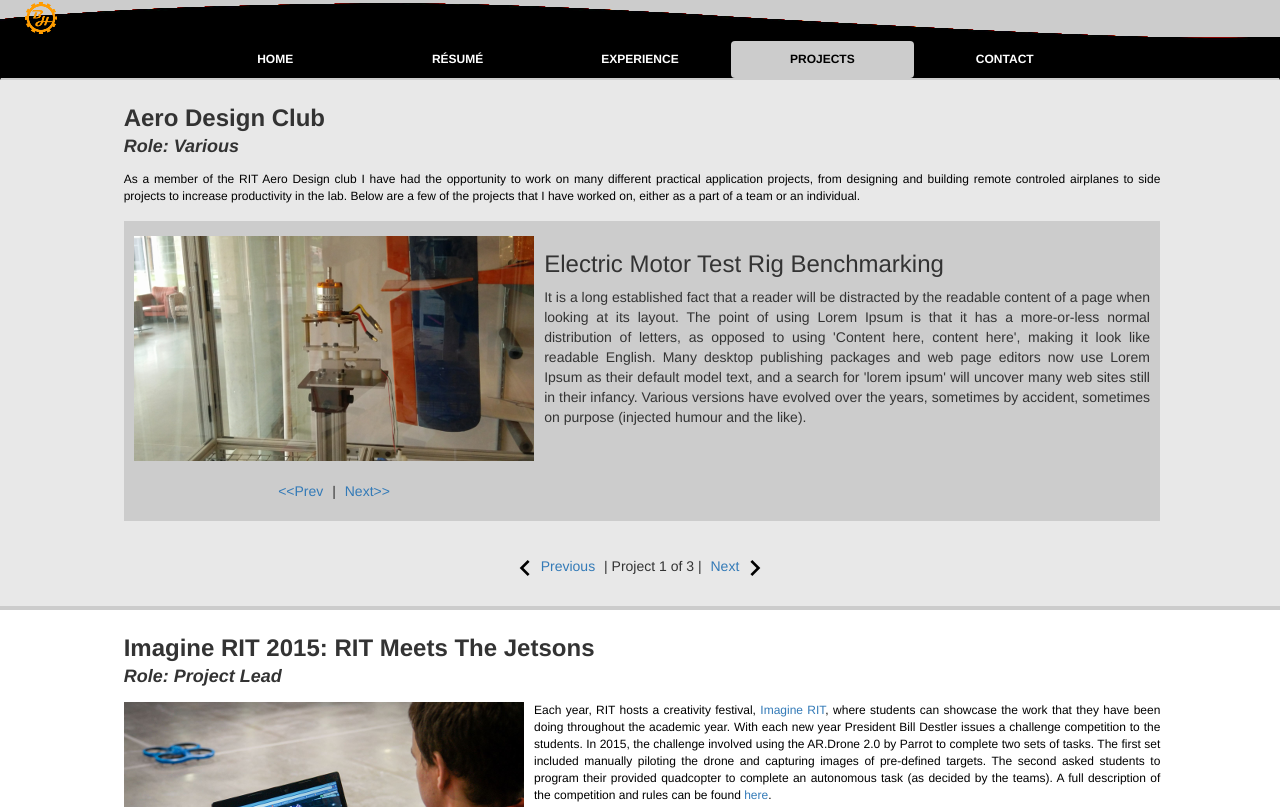
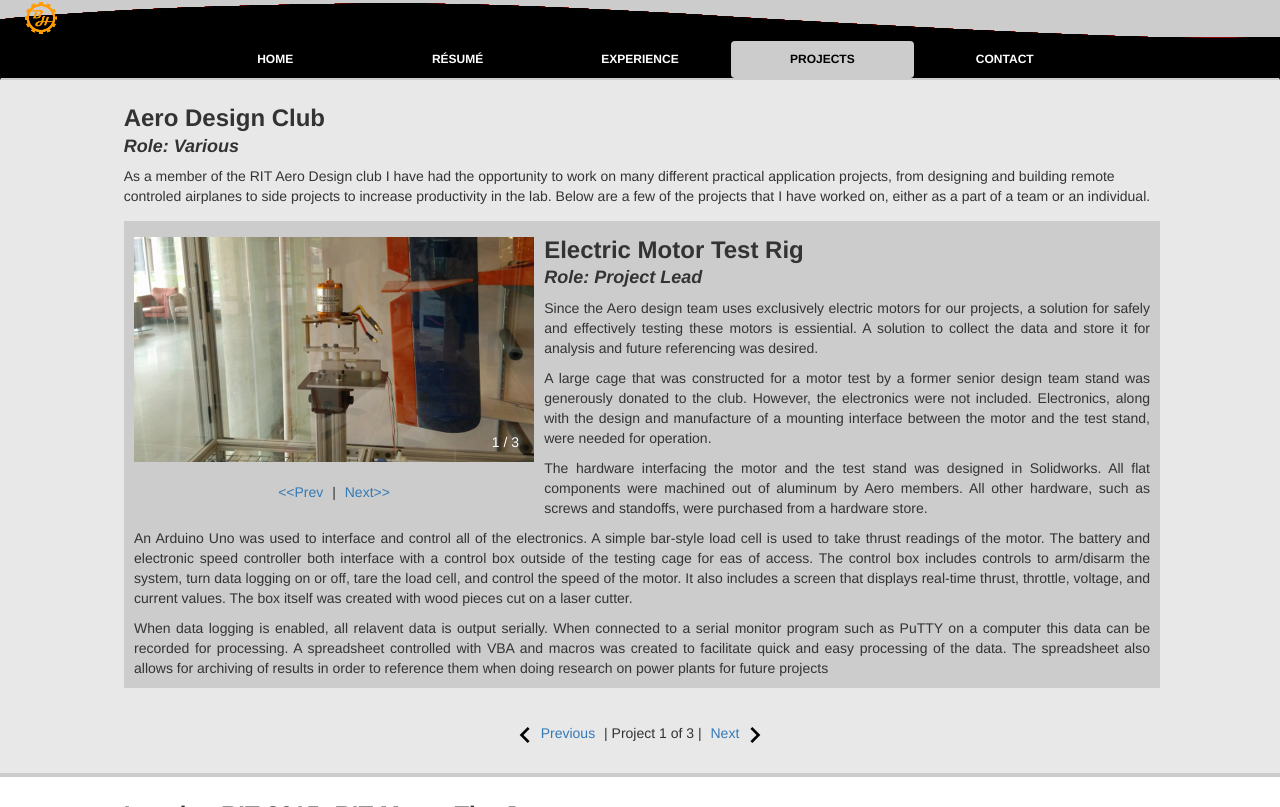
Before and after one commit to hrabovskyb/personal-website, a plain HTML site: page Content/projects.html in a window 1280 px wide. Shown: the top 807 px of the page. Drawn offline with nearby package versions, Linux system fonts and the light colour scheme.

Commit message:
Projects page update
Added content. Added slide numbers to aero project images.

```diff
--- a/Content/projects.css
+++ b/Content/projects.css
@@ -4,25 +4,25 @@
 	background-color: #e8e8e8;
 	border-bottom: 2px solid #ccc;
 }
-.caption h3{
+h3{
 	font-weight: bold;
 	margin-top: 5px;
 	margin-bottom: 5px;
 	text-align: left;
 }
-.caption h4 {
+h4 {
 	font-weight: bold;
 	font-style: italic;
 	margin-top: 0;
 	text-align: left;
 }
-.caption h5{
+h5{
 	font-weight: bold;
 	margin-top: 0;
 	text-align: center;
 	font-style: italic;
 }
-.caption p{
+.caption .project-description p{
 	padding-top: 5px;
 	color: #000;
 	font-size: 12px;
@@ -149,3 +149,12 @@
 #total-project-caption{
 	display: inline-block;
 }
+
+/* caption */
+.cycle-caption {
+	position: absolute;
+	color: white;
+ 	bottom: 10px;
+ 	right: 15px;
+ 	z-index: 700;
+}
--- a/Content/projects.html
+++ b/Content/projects.html
@@ -31,15 +31,6 @@
 	      </ul>
 	    </div>
   	</div>
-  	<!--div class="cycle-slideshow" data-cycle-speed="500" data-cycle-timeout="2000" data-cycle-auto-height="4:3" data-cycle-pause-on-hover="true">
-        <img src="Media/ritMeetsTheJetsons.png">
-        <img src="Media/jetsons_img1.png">
-        <img src="Media/jetsons_img2.png">
-        <img src="Media/jetsons_img5.png">
-        <img src="Media/jetsons_img3.png">
-        <img src="Media/jetsons_img4.png">
-        <img src="Media/jetsons_img6_22.png">
-    </div-->
 
   	<div class="projects">
   		<div class="container" id="aerodesign">
@@ -51,11 +42,12 @@
 			            <p>As a member of the RIT Aero Design club I have had the opportunity to work on many different practical application projects, from designing and building remote controled airplanes to side projects to increase productivity in the lab. Below are a few of the projects that I have worked on, either as a part of a team or an individual.</p>
 	          		</div>
 
-	          		<div class="cycle-slideshow" data-cycle-auto-height="2" data-cycle-timeout="0" data-cycle-prev="#prev-project" data-cycle-next="#next-project" data-cycle-loader="wait" data-cycle-slides="> div" data-cycle-caption="#total-project-caption" data-cycle-caption-template="Project {{slideNum}} of {{slideCount}}" >
+	          		<div class="cycle-slideshow" data-cycle-auto-height="0" data-cycle-timeout="0" data-cycle-prev="#prev-project" data-cycle-next="#next-project" data-cycle-loader="wait" data-cycle-slides="> div" data-cycle-caption="#total-project-caption" data-cycle-caption-template="Project {{slideNum}} of {{slideCount}}">
 
 						<div class="project-slide">
           					<div class="slideshow-container">
 	          					<div class="cycle-slideshow project-photos" data-cycle-timeout="0" data-cycle-prev="#prev-project3-image" data-cycle-next="#next-project3-image">
+	          						<div class="cycle-caption"></div>
 	          						<img src="Media/aero-teststand-1.png">
 	                                <img src="Media/aero-teststand-2.png">
 	                                <img src="Media/aero-teststand-3.png">
@@ -67,14 +59,20 @@
 	          					</div>
 	          				</div>
           					<div class="project-description">
-          						<h3>Electric Motor Test Rig Benchmarking</h3>
-          						<p>It is a long established fact that a reader will be distracted by the readable content of a page when looking at its layout. The point of using Lorem Ipsum is that it has a more-or-less normal distribution of letters, as opposed to using 'Content here, content here', making it look like readable English. Many desktop publishing packages and web page editors now use Lorem Ipsum as their default model text, and a search for 'lorem ipsum' will uncover many web sites still in their infancy. Various versions have evolved over the years, sometimes by accident, sometimes on purpose (injected humour and the like).</p>
+          						<h3>Electric Motor Test Rig</h3>
+          						<h4>Role: Project Lead</h4>
+          						<p>Since the Aero design team uses exclusively electric motors for our projects, a solution for safely and effectively testing these motors is essiential. A solution to collect the data and store it for analysis and future referencing was desired.</p>
+          						<p>A large cage that was constructed for a motor test by a former senior design team stand was generously donated to the club. However, the electronics were not included. Electronics, along with the design and manufacture of a mounting interface between the motor and the test stand, were needed for operation.</p>
+          						<p>The hardware interfacing the motor and the test stand was designed in Solidworks. All flat components were machined out of aluminum by Aero members. All other hardware, such as screws and standoffs, were purchased from a hardware store.</p>
+          						<p>An Arduino Uno was used to interface and control all of the electronics. A simple bar-style load cell is used to take thrust readings of the motor. The battery and electronic speed controller both interface with a control box outside of the testing cage for eas of access. The control box includes controls to arm/disarm the system, turn data logging on or off, tare the load cell, and control the speed of the motor. It also includes a screen that displays real-time thrust, throttle, voltage, and current values. The box itself was created with wood pieces cut on a laser cutter.</p>
+          						<p>When data logging is enabled, all relavent data is output serially. When connected to a serial monitor program such as PuTTY on a computer this data can be recorded for processing. A spreadsheet controlled with VBA and macros was created to facilitate quick and easy processing of the data. The spreadsheet also allows for archiving of results in order to reference them when doing research on power plants for future projects</p>
           					</div>
           				</div>
 
           				<div class="project-slide">
           					<div class="slideshow-container">
 	          					<div class="cycle-slideshow project-photos" data-cycle-timeout="0" data-cycle-prev="#prev-project1-image" data-cycle-next="#next-project1-image">
+	          						<div class="cycle-caption"></div>
 	          						<img src="Media/aero-tandemwing-5.png">
 	                                <img src="Media/aero-tandemwing-1.png">
 	                                <img src="Media/aero-tandemwing-2.png">
@@ -89,6 +87,7 @@
 	          				</div>
           					<div class="project-description">
           						<h3>AIAA Competition: Tandem Wing Aircraft</h3>
+          						<h4>Role: Fuselage Team and Manufacturing</h4>
           						<p>Lorem Ipsum is simply dummy text of the printing and typesetting industry. Lorem Ipsum has been the industry's standard dummy text ever since the 1500s, when an unknown printer took a galley of type and scrambled it to make a type specimen book. It has survived not only five centuries, but also the leap into electronic typesetting, remaining essentially unchanged. It was popularised in the 1960s with the release of Letraset sheets containing Lorem Ipsum passages, and more recently with desktop publishing software like Aldus PageMaker including versions of Lorem Ipsum.</p>
           					</div>
           				</div>
@@ -96,6 +95,7 @@
           				<div class="project-slide">
           					<div class="slideshow-container">
 	          					<div class="cycle-slideshow project-photos" data-cycle-timeout="0" data-cycle-prev="#prev-project2-image" data-cycle-next="#next-project2-image">
+	          						<div class="cycle-caption"></div>
 	          						<img src="Media/aero-powersupply-4.png">
 	                                <img src="Media/aero-powersupply-1.png">
 	                                <img src="Media/aero-powersupply-2.png">
@@ -109,6 +109,7 @@
 	          				</div>
           					<div class="project-description">
           						<h3>Computer Power Supply Conversion</h3>
+          						<h4>Role: Individual Project</h4>
           						<p>Contrary to popular belief, Lorem Ipsum is not simply random text. It has roots in a piece of classical Latin literature from 45 BC, making it over 2000 years old. Richard McClintock, a Latin professor at Hampden-Sydney College in Virginia, looked up one of the more obscure Latin words, consectetur, from a Lorem Ipsum passage, and going through the cites of the word in classical literature, discovered the undoubtable source. Lorem Ipsum comes from sections 1.10.32 and 1.10.33 of "de Finibus Bonorum et Malorum" (The Extremes of Good and Evil) by Cicero, written in 45 BC. This book is a treatise on the theory of ethics, very popular during the Renaissance. The first line of Lorem Ipsum, "Lorem ipsum dolor sit amet..", comes from a line in section 1.10.32.</p>
           					</div>
           				</div>
@@ -136,6 +137,7 @@
         			<div class="slideshow-container">
 	        			<div class="cycle-slideshow" data-cycle-speed="500" data-cycle-timeout="0" data-cycle-prev="#prev-jetsons" data-cycle-next="#next-jetsons" data-cycle-center-horz=true data-cycle-caption="#alt-caption-jetsons" data-cycle-caption-template="{{alt}}">
 	                        <!--img src="Media/ritMeetsTheJetsons.png"-->
+	                        <div class="cycle-caption"></div>
 	                        <img src="Media/jetsons_img1.png" alt="Ready for takeoff">
 	                        <img src="Media/jetsons_img2.png" alt="Calibrating color recognition">
 	                        <img src="Media/jetsons_img5.png" alt="Trying to eliminate visual noise">
@@ -168,7 +170,8 @@
 			        </div>
 	          		<div class="slideshow-container">
 	        			<div class="cycle-slideshow" data-cycle-speed="500" data-cycle-timeout="0" data-cycle-prev="#prev-quadcopter" data-cycle-next="#next-quadcopter" data-cycle-center-horz=true data-cycle-caption="#alt-caption-quadcopter" data-cycle-caption-template="{{alt}}">
-	                        <!--img src="Media/ritMeetsTheJetsons.png"-->
+
+                        	<div class="cycle-caption"></div>
                         	<img src="Media/quad1.png" alt="Rev. 1 CAD model (Autodesk Inventor)">
 	                        <img src="Media/quad2.png" alt="Rev. 1 Fabrication">
 	                        <img src="Media/quad3.png" alt="Rev. 2 CAD model (Solidworks)">
```
